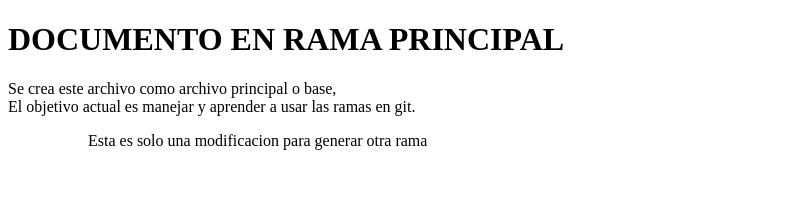
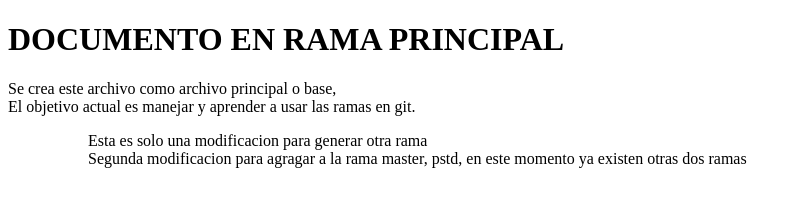
Before and after one commit to AndresFDaza/gitMOOC, a plain HTML site: page module1/index.html in a window 1280 px wide. Shown: the whole page, without its empty margins (0-801 px from the left). Drawn offline with Linux system fonts and the light colour scheme.

Commit message:
Tercer commit, elemento unico para la rama master

```diff
--- a/module1/index.html
+++ b/module1/index.html
@@ -14,6 +14,8 @@
     <div>
         <ul>
             <ol>Esta es solo una modificacion para generar otra rama</ol>
+            <ol>Segunda modificacion para agragar a la rama master, pstd, en este momento ya
+                existen otras dos ramas</ol>
         </ul>
     </div>
 </body>
```
